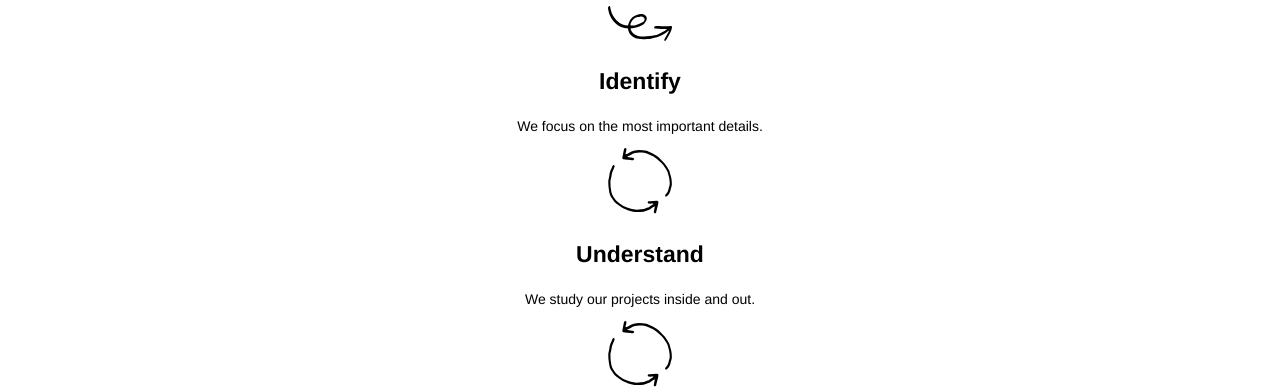
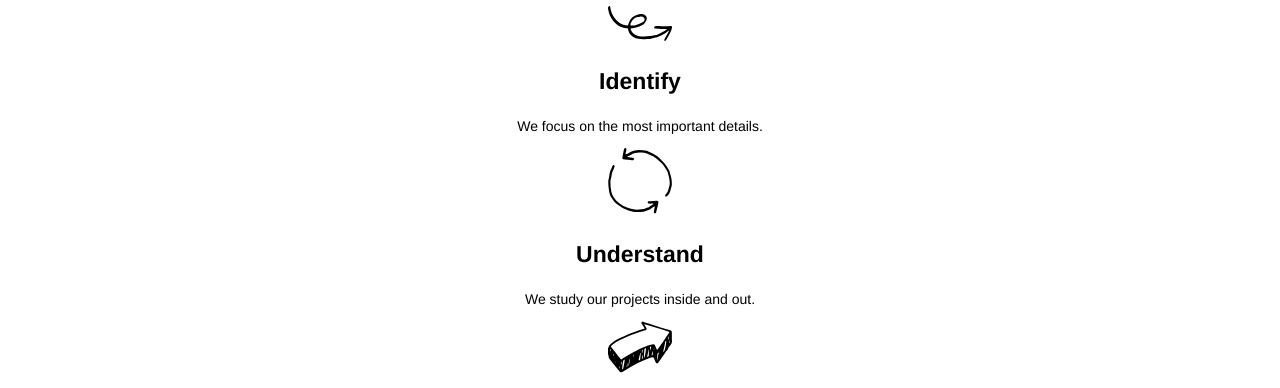
Before and after one commit to redhorse59/Broadway, a plain HTML site: page index.html in a window 1280 px wide. Shown: the part 427-815 px from the top of the page. Drawn offline with Linux system fonts and the light colour scheme.

Commit message:
had to resave index.html due to 1 item being updated

```diff
--- a/index.html
+++ b/index.html
@@ -29,7 +29,7 @@
           <p>We study our projects inside and out.</p>
         </div>
         <div class="supporting-item">
-          <img src="resources/images/understand.svg">
+          <img src="resources/images/execute.svg">
           <h3>Execute</h3>
           <p>We put everything we have into our work.</p>
         </div>
```
